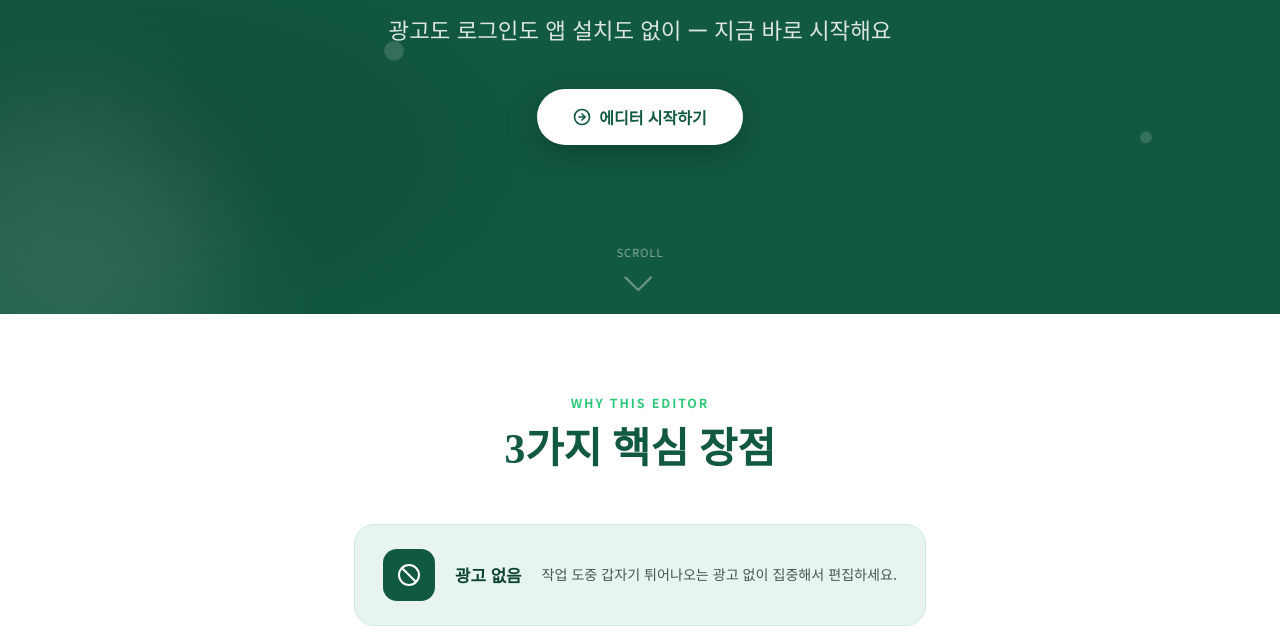
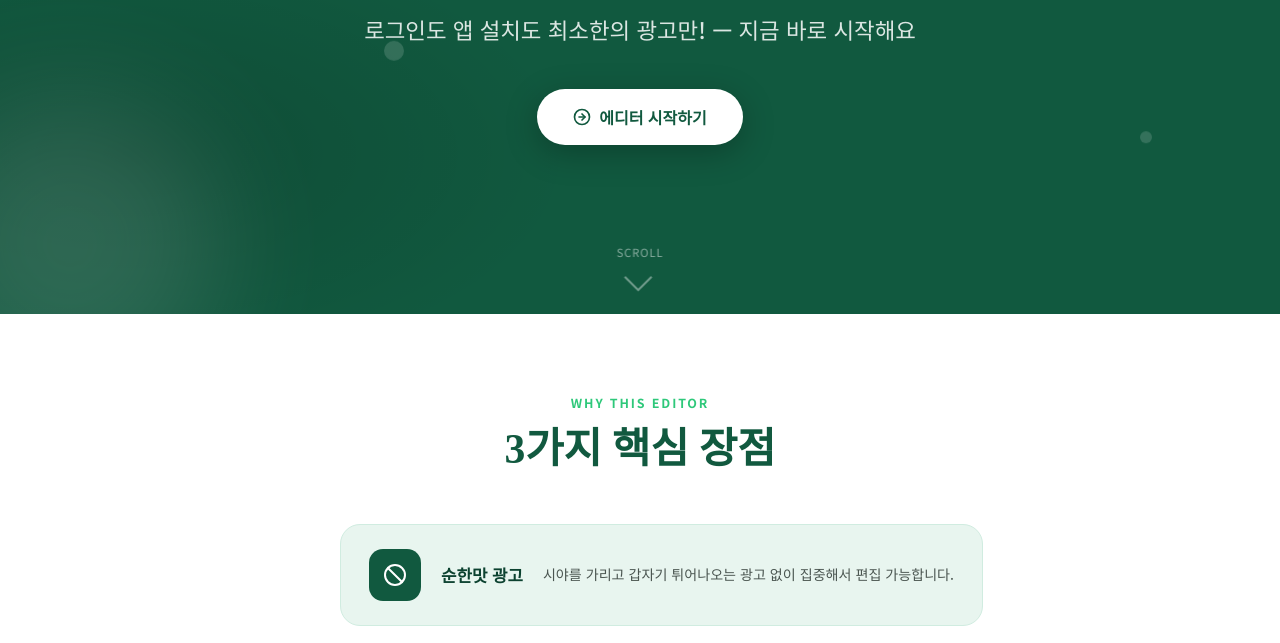
Before and after one commit to siinseon/hosoin-editor, a plain HTML site: page index.html in a window 1280 px wide. Shown: the part 486-1129 px from the top of the page. Drawn offline with Linux system fonts and the light colour scheme.

Commit message:
광고 타협

```diff
--- a/index.html
+++ b/index.html
@@ -468,7 +468,7 @@
     <h1 class="hero-title">
       인플루언서 개인 연습생<br>필수 에디터<span>초간단 실전 콘텐츠 편집</span>
     </h1>
-    <p class="hero-sub">광고도 로그인도 앱 설치도 없이 — 지금 바로 시작해요</p>
+    <p class="hero-sub">로그인도 앱 설치도 최소한의 광고만! — 지금 바로 시작해요</p>
     <a href="main.html" class="btn-primary" rel="noopener">
       <svg viewBox="0 0 24 24" stroke="currentColor" fill="none" stroke-width="2.2" stroke-linecap="round" stroke-linejoin="round">
         <circle cx="12" cy="12" r="10"/><polyline points="12 8 16 12 12 16"/><line x1="8" y1="12" x2="16" y2="12"/>
@@ -495,8 +495,8 @@
             <line x1="4.93" y1="4.93" x2="19.07" y2="19.07"/>
           </svg>
         </div>
-        <div class="adv-title">광고 없음</div>
-        <div class="adv-desc">작업 도중 갑자기 튀어나오는 광고 없이 집중해서 편집하세요.</div>
+        <div class="adv-title">순한맛 광고</div>
+        <div class="adv-desc">시야를 가리고 갑자기 튀어나오는 광고 없이 집중해서 편집 가능합니다.</div>
       </div>
       <div class="adv-card reveal" style="transition-delay:.1s">
         <div class="adv-icon">
```
